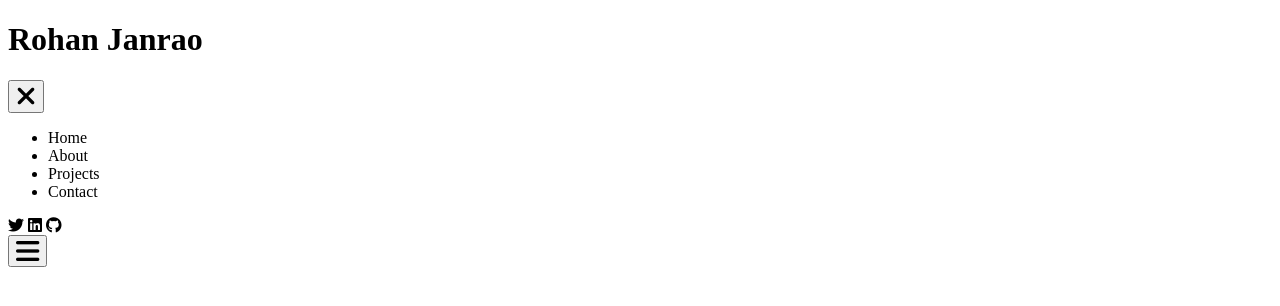
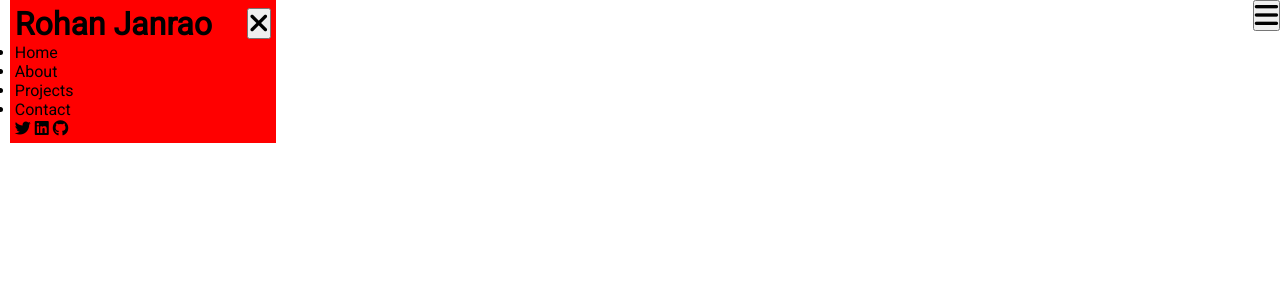
Before and after one commit to rohan030101/javasctiptsprojects, a plain HTML site: page SideBar/index.html in a window 1280 px wide. Drawn offline with Linux system fonts and the light colour scheme.

Commit message:
Added some css to html and going on

```diff
--- a/SideBar/index.html
+++ b/SideBar/index.html
@@ -11,6 +11,7 @@
       referrerpolicy="no-referrer"
     />
     <title>SideBar</title>
+    <link rel="stylesheet" href="styles.css">
   </head>
   <body>
     <div class="sidebar">
@@ -38,4 +39,5 @@
       </button>
     </nav>
   </body>
+  <script src="main.js"></script>
 </html>
--- a/SideBar/styles.css
+++ b/SideBar/styles.css
@@ -0,0 +1,24 @@
+@import url('https://fonts.googleapis.com/css2?family=Roboto&display=swap');
+*{
+    margin:0;
+    padding: 0;
+    font-family: Roboto;
+}
+body{
+    display: flex;
+    justify-content:end;
+    /* padding: 1vh 0.8vw; */
+}
+.sidebar{
+    background-color: red;
+    position: absolute;
+    left: 10px;
+    padding:0.3rem;
+    /* margin: 0.3rem; */
+}
+.topsection{
+    display: flex;
+    justify-content: space-between;
+    align-items: center;
+    width: 20vw;
+}
```
